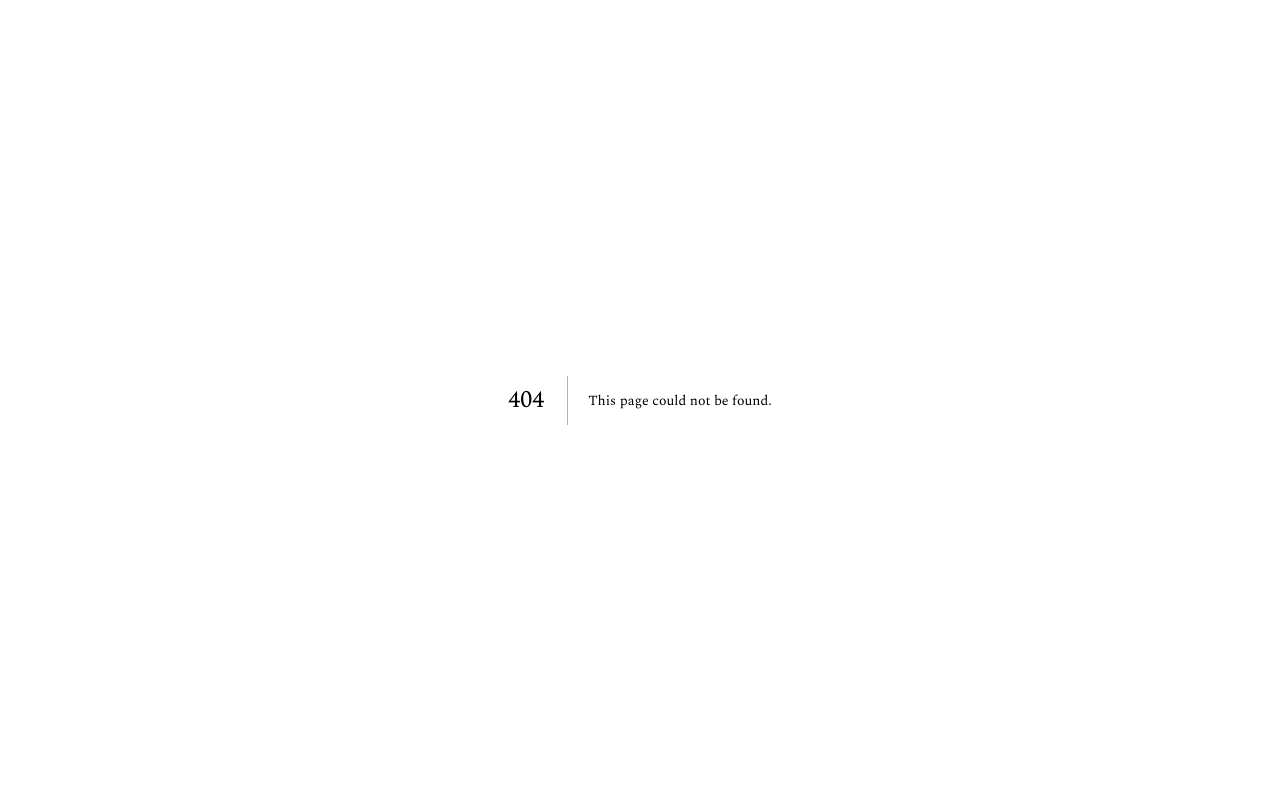
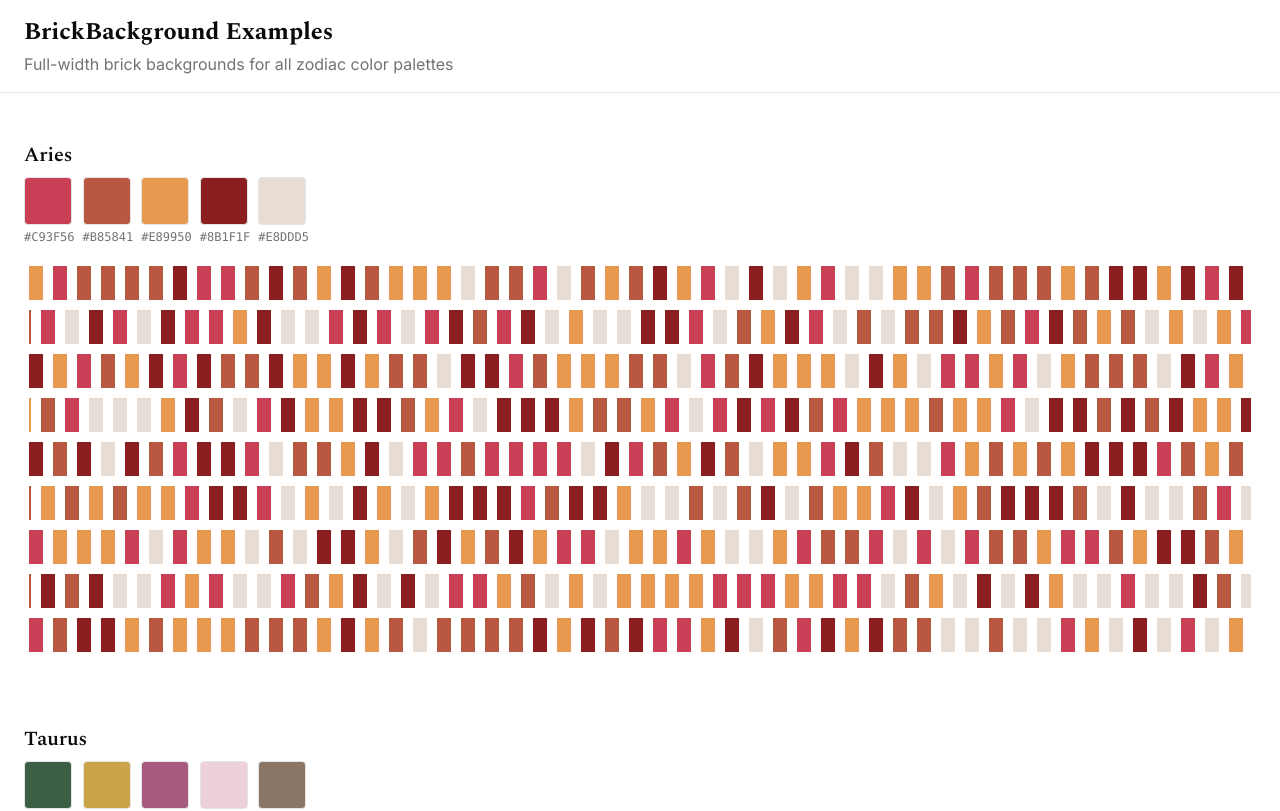
Before and after one commit to EJP1/stella-web, a Next.js app: page /brick-examples in a window 1280 px wide. Before the commit this address had no page. Shown: the top 811 px of the page. Built offline with nearby package versions, Linux system fonts and the light colour scheme.

Commit message:
add examples page

```diff
--- /dev/null
+++ b/src/app/brick-examples/page.tsx
@@ -0,0 +1,68 @@
+import { BrickBackground } from "@/components/ui/brick-background";
+import { colorPalettes, type PaletteKey } from "@/lib/color-palettes";
+
+export default function BrickExamplesPage() {
+  const palettes = Object.keys(colorPalettes) as PaletteKey[];
+
+  return (
+    <div className="min-h-screen bg-background">
+      {/* Header */}
+      <header className="bg-background border-b border-border">
+        <div className="max-w-7xl mx-auto px-6 py-4">
+          <h1 className="text-2xl font-bold">BrickBackground Examples</h1>
+          <p className="text-muted-foreground mt-1">
+            Full-width brick backgrounds for all zodiac color palettes
+          </p>
+        </div>
+      </header>
+
+      {/* Examples Grid */}
+      <div className="max-w-7xl mx-auto px-6 py-12 space-y-16">
+        {palettes.map((palette) => (
+          <div key={palette} className="space-y-4">
+            {/* Palette Name and Colors */}
+            <div>
+              <h2 className="text-xl font-semibold mb-2">{palette}</h2>
+              <div className="flex gap-2 mb-4">
+                {colorPalettes[palette].map((color, idx) => (
+                  <div key={idx} className="space-y-1">
+                    <div
+                      className="w-12 h-12 rounded border border-border"
+                      style={{ backgroundColor: color }}
+                      title={color}
+                    />
+                    <p className="text-xs text-muted-foreground text-center font-mono">
+                      {color}
+                    </p>
+                  </div>
+                ))}
+              </div>
+            </div>
+
+            {/* Full Width BrickBackground */}
+            <div className="w-full h-[400px] relative">
+              <BrickBackground
+                palette={palette}
+                orientation="horizontal"
+                gap={10}
+                blur={false}
+                backgroundColor="white"
+                animate={true}
+              />
+            </div>
+          </div>
+        ))}
+      </div>
+
+      {/* Footer */}
+      <footer className="border-t border-border py-8 mt-16">
+        <div className="max-w-7xl mx-auto px-6 text-center text-muted-foreground">
+          <p>
+            Hover over the bricks to see the animation effect. Each palette
+            represents a zodiac sign.
+          </p>
+        </div>
+      </footer>
+    </div>
+  );
+}
--- a/src/components/ui/brick-background.tsx
+++ b/src/components/ui/brick-background.tsx
@@ -154,9 +154,10 @@ export function BrickBackground({
           style={{ filter: "blur(1px)", opacity: 0.9, pointerEvents: "none" }}
         >
           {bricks.map((brick, index) => {
-            const centerX = brick.x + brick.width / 2;
+            const skew = animate && hoveredBrick === index ? 5 : 0;
+            // Calculate offset to keep brick centered during skew
             const centerY = brick.y + brick.height / 2;
-            const rotation = animate && hoveredBrick === index ? 5 : 0;
+            const skewOffset = Math.tan((skew * Math.PI) / 180) * centerY;
 
             return (
               <rect
@@ -166,7 +167,7 @@ export function BrickBackground({
                 width={brick.width}
                 height={brick.height}
                 fill={brick.color}
-                transform={`rotate(${rotation} ${centerX} ${centerY})`}
+                transform={`translate(${-skewOffset} 0) skewX(${skew})`}
                 style={{
                   transition:
                     hoveredBrick === index
@@ -187,9 +188,10 @@ export function BrickBackground({
         style={{ pointerEvents: animate ? "auto" : "none" }}
       >
         {bricks.map((brick, index) => {
-          const centerX = brick.x + brick.width / 2;
+          const skew = animate && hoveredBrick === index ? 5 : 0;
+          // Calculate offset to keep brick centered during skew
           const centerY = brick.y + brick.height / 2;
-          const rotation = animate && hoveredBrick === index ? 5 : 0;
+          const skewOffset = Math.tan((skew * Math.PI) / 180) * centerY;
 
           return (
             <g
@@ -213,7 +215,7 @@ export function BrickBackground({
                 width={brick.width}
                 height={brick.height}
                 fill={blur ? "transparent" : brick.color}
-                transform={`rotate(${rotation} ${centerX} ${centerY})`}
+                transform={`translate(${-skewOffset} 0) skewX(${skew})`}
                 style={{
                   pointerEvents: "none",
                   transition:
```
